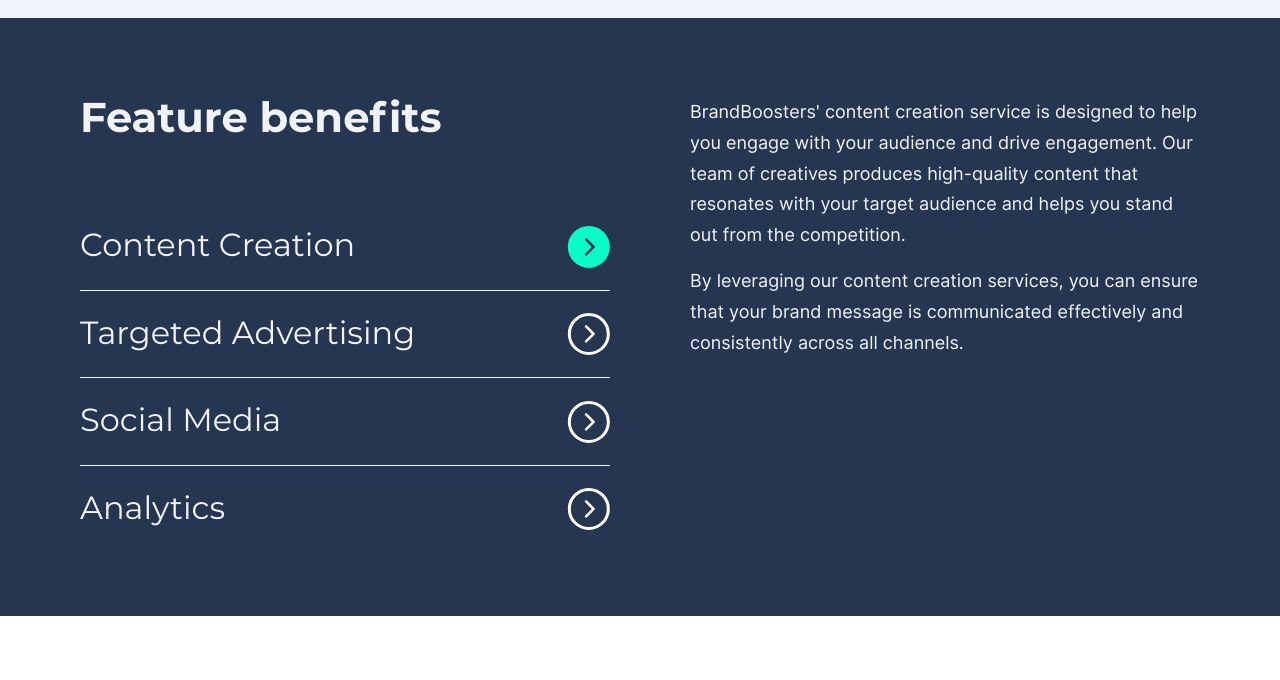
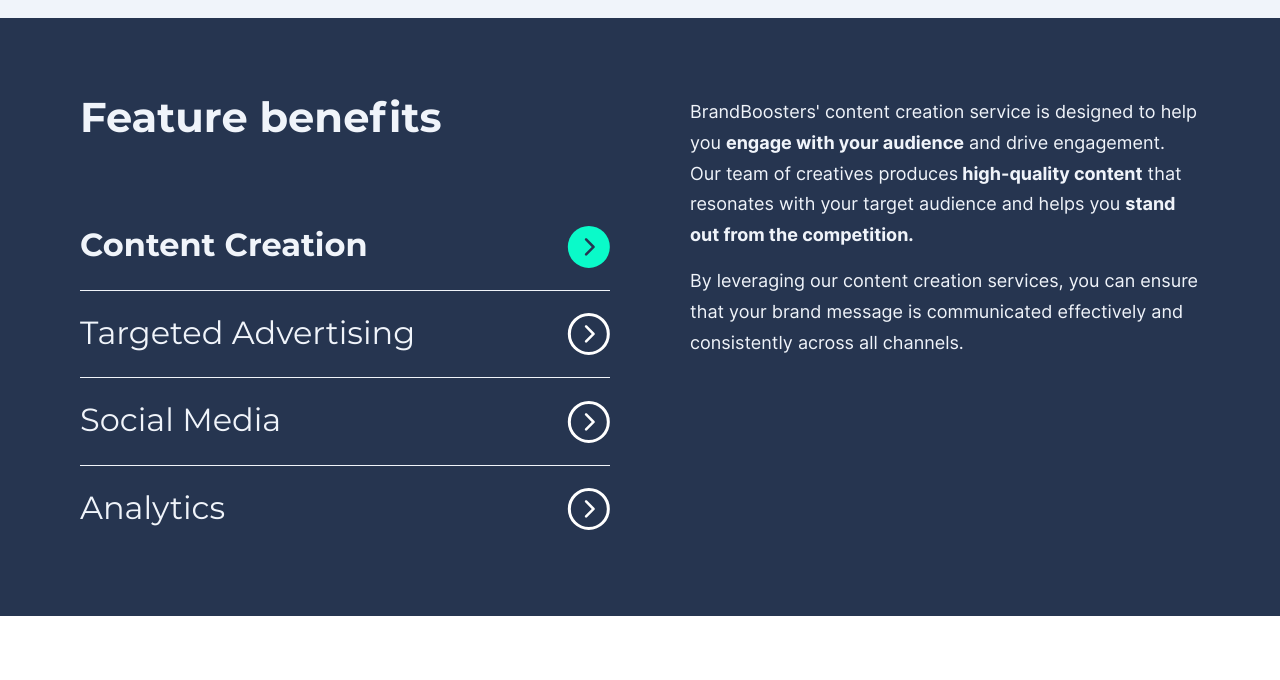
Before and after one commit to ElBrewster/brandy, a website built with Vite: page about-us.html in a window 1280 px wide. Shown: the part 1460-2140 px from the top of the page. Built offline with nearby package versions, Linux system fonts and the light colour scheme; some packages are replaced by stand-ins of ours; files whose address does not match are found by name.

Commit message:
Add bold utility class to list items and span text in bene section

```diff
--- a/about-us.html
+++ b/about-us.html
@@ -53,7 +53,7 @@
                 <h3 class="heading-2">Feature benefits</h3>
                 <div class="list-container">
                     <div class="list-item | flex-just-between">
-                        <p>Content Creation</p>
+                        <p class="fw-bold">Content Creation</p>
                         <svg xmlns="http://www.w3.org/2000/svg" width="43" height="43" viewBox="0 0 43 43" fill="none" id="checkmarked">
                             <circle cx="21.8232" cy="21.9098" r="21" fill="#0AFAC9"/>
                             <path fill-rule="evenodd" clip-rule="evenodd" d="M18.1981 13.5647C18.698 13.0649 19.5085 13.0649 20.0083 13.5647L27.4483 21.0047C27.9482 21.5046 27.9482 22.315 27.4483 22.8149L20.0083 30.2549C19.5085 30.7548 18.698 30.7548 18.1981 30.2549C17.6983 29.755 17.6983 28.9446 18.1981 28.4447L24.733 21.9098L18.1981 15.3749C17.6983 14.875 17.6983 14.0646 18.1981 13.5647Z" fill="#263651"/>
@@ -61,7 +61,7 @@
                     </div>
                     <div class="list-hr"></div>
                     <div class="list-item | flex-just-between">
-                        <p>Targeted Advertising</p>
+                        <p class="fw-regular">Targeted Advertising</p>
                         <svg xmlns="http://www.w3.org/2000/svg" width="43" height="43" viewBox="0 0 43 43" fill="none">
                             <circle cx="21.8232" cy="21.9098" r="19.5" stroke="white" stroke-width="3"/>
                             <path fill-rule="evenodd" clip-rule="evenodd" d="M18.1981 13.5647C18.698 13.0649 19.5085 13.0649 20.0083 13.5647L27.4483 21.0047C27.9482 21.5046 27.9482 22.315 27.4483 22.8149L20.0083 30.2549C19.5085 30.7548 18.698 30.7548 18.1981 30.2549C17.6983 29.755 17.6983 28.9446 18.1981 28.4447L24.733 21.9098L18.1981 15.3749C17.6983 14.875 17.6983 14.0646 18.1981 13.5647Z" fill="white"/>
@@ -86,8 +86,8 @@
                 </div>
             </div>
             <div class="segment-inverse__spacing__right">
-                <p>BrandBoosters' content creation service is designed to help you <span>
-                    engage with your audience</span> and drive engagement. Our team of creatives produces<span> high-quality content</span> that resonates with your target audience and helps you <span>stand out from the competition.</span></p>
+                <p>BrandBoosters' content creation service is designed to help you <span class="fw-bold">
+                    engage with your audience</span> and drive engagement. Our team of creatives produces<span class="fw-bold"> high-quality content</span> that resonates with your target audience and helps you <span class="fw-bold">stand out from the competition.</span></p>
                 <p>By leveraging our content creation services, you can ensure that your brand message is communicated effectively and consistently across all channels.</p>
             </div>
         </div>
```
